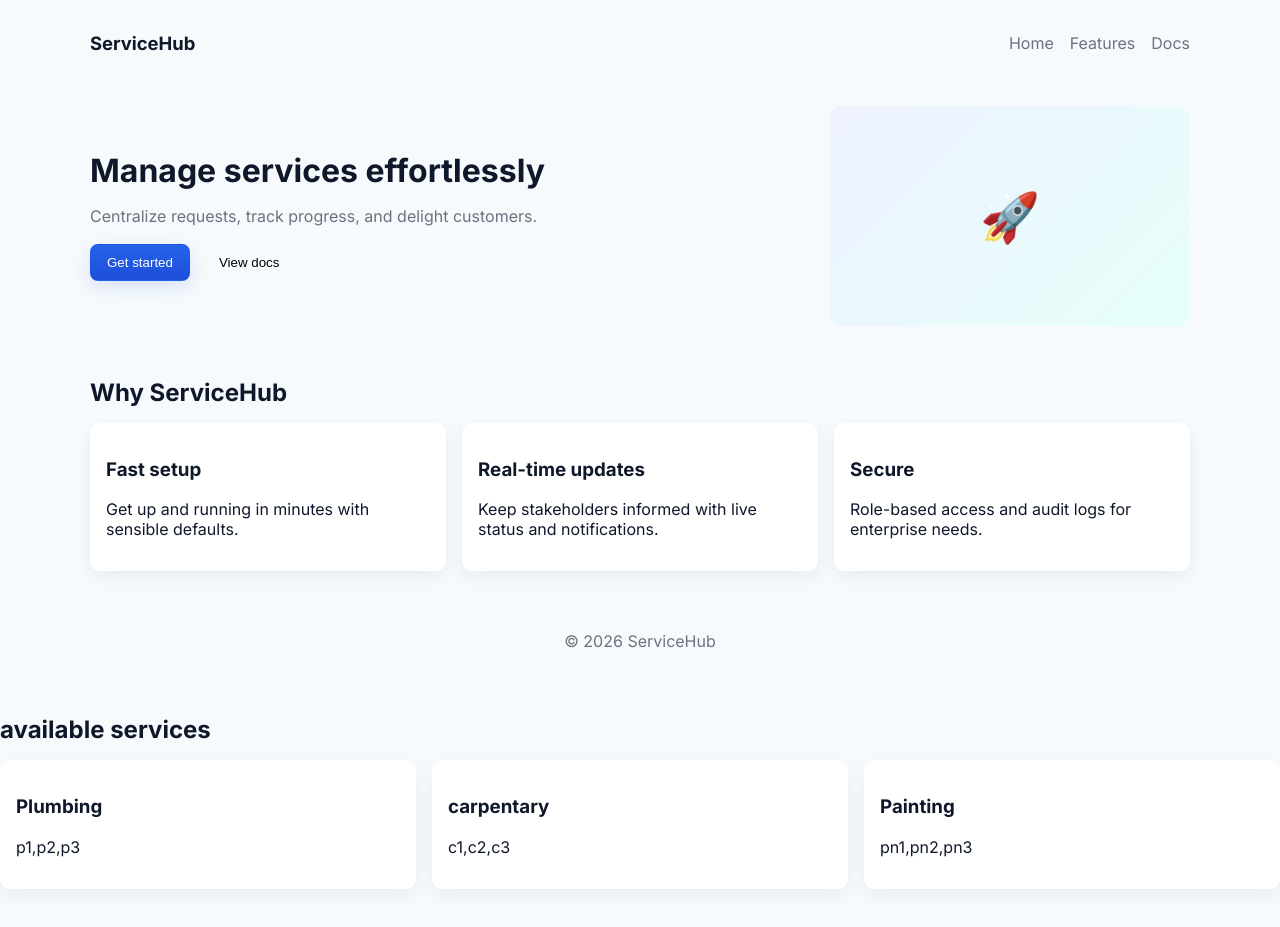
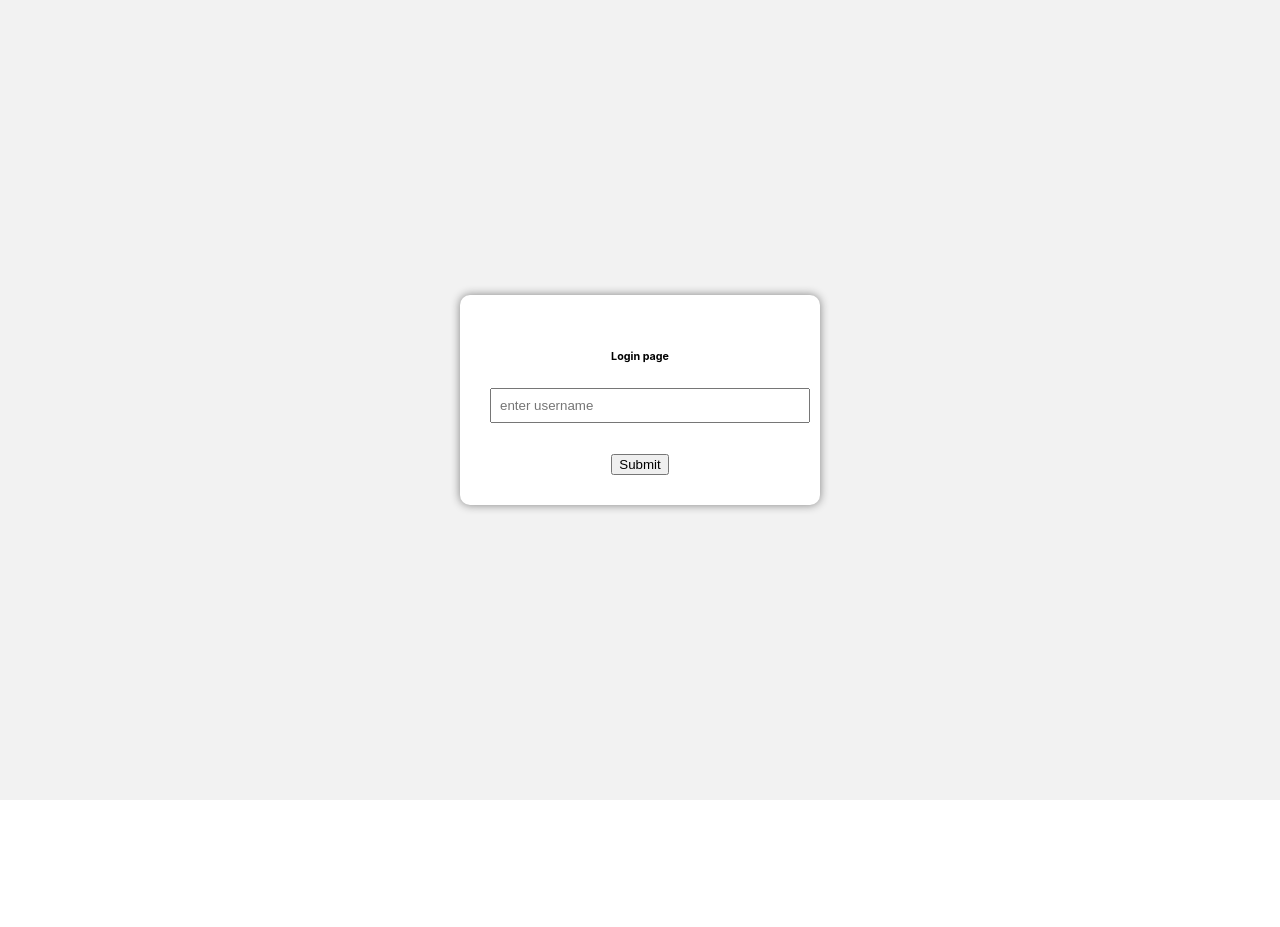
Before and after one commit to suvarp06/service-hub, a React (Create React App) app: page /login in a window 1280 px wide. Shown: the top 927 px of the page. After the commit the page ends 800 px from the top, so only its background shows below. Built offline with nearby package versions, Linux system fonts and the light colour scheme.

Commit message:
updated page designs

```diff
--- a/package.json
+++ b/package.json
@@ -9,6 +9,7 @@
     "@testing-library/user-event": "^13.5.0",
     "react": "^19.2.4",
     "react-dom": "^19.2.4",
+    "react-router-dom": "^7.13.1",
     "react-scripts": "5.0.1",
     "web-vitals": "^2.1.4"
   },
--- a/src/App.css
+++ b/src/App.css
@@ -30,15 +30,6 @@
 .brand {
   font-weight: 700;
   font-size: 1.15rem;
-}
-
-.nav-links {
-  list-style: none;
-  display: flex;
-  gap: 16px;
-  margin: 0;
-  padding: 0;
-  color: var(--muted);
 }
 
 .hero {
@@ -124,3 +115,26 @@
     grid-template-columns: 1fr;
   }
 }
+
+.login-container {
+  display: flex;
+  justify-content: center;
+  align-items: center;
+  height: 100vh;
+  background-color: #f2f2f2;
+}
+
+.login-box {
+  background: white;
+  border-radius: 10px;
+  padding: 30px;
+  width: 300px;
+  text-align: center;
+  box-shadow: 0 0 10px gray;
+}
+
+input {
+  width: 100%;
+  padding: 8px;
+  margin-bottom: 10px;
+}
--- a/src/App.js
+++ b/src/App.js
@@ -1,16 +1,19 @@
 import './App.css';
 import Home from './home';
-import Service from './serv';
+import { Service, Login, Dashboard} from './serv';
+import { BrowserRouter as Router, Routes, Route } from "react-router-dom";
 
 function App() {
   return (
-    <div className="App">
-      <>
-      <Home />
-      <Service />
-      </>
-    </div>
-  );
+    <Router>
+      <Routes>
+        <Route path="/" element={<Home />} />
+        <Route path="/service" element={<Service />} />
+        <Route path="/login" element={<Login />} />
+        <Route path="/dashboard" element={<Dashboard />} />
+      </Routes>
+    </Router>
+    );
 }
 
 export default App;
--- a/src/home.js
+++ b/src/home.js
@@ -1,25 +1,19 @@
 import React from 'react';
+import { Link } from "react-router-dom";
 
 function Home() {
     return (
         <div className="site">
             <nav className="site-nav">
                 <div className="brand">ServiceHub</div>
-                <ul className="nav-links">
-                    <li>Home</li>
-                    <li>Features</li>
-                    <li>Docs</li>
-                </ul>
+
             </nav>
 
             <main className="hero">
                 <div className="hero-content">
                     <h1>Manage services effortlessly</h1>
                     <p className="lead">Centralize requests, track progress, and delight customers.</p>
-                    <div className="actions">
-                        <button className="btn btn-primary">Get started</button>
-                        <button className="btn">View docs</button>
-                    </div>
+
                 </div>
                 <div className="hero-visual" aria-hidden>
                     <div className="placeholder-illustration">🚀</div>
@@ -43,8 +37,11 @@ function Home() {
                     </div>
                 </div>
             </section>
+             <footer className="site-footer">© {new Date().getFullYear()} ServiceHub</footer>
+             <div>
+                <Link to="/service">Click to see available services</Link>
 
-            <footer className="site-footer">© {new Date().getFullYear()} ServiceHub</footer>
+             </div>
         </div>
     );
 }
--- a/src/serv.js
+++ b/src/serv.js
@@ -1,3 +1,8 @@
+import React, { useState } from "react";
+import { useNavigate } from "react-router-dom";
+import { useLocation } from "react-router-dom";
+import { Link } from "react-router-dom";
+
 function Service(){
     return(
         <section className="features">
@@ -5,28 +10,73 @@ function Service(){
                 <div className="feature-grid">
                     <div className="card">
                         <h3>Plumbing</h3>
-                        <p>p1,p2,p3</p>
+                        <p>Installation and repair of water pipes,taps and drainage systems to ensure proper water flow and prevent leakage problems.</p>
                     </div>
                     <div className="card">
-                        <h3>carpentary</h3>
-                        <p>c1,c2,c3</p>
+                        <h3>Carpentary</h3>
+                        <p>Includes repair and installation of wooden furniture,doors,windows,cupboards and others.</p>
                     </div>
                     <div className="card">
                         <h3>Painting</h3>
-                        <p>pn1,pn2,pn3</p>
+                        <p>Includes interior and exterior wall painting,repainting,waterproof coating and decorative.</p>
                     </div>
-                    <div>
-                        <center>
-                        <h1>user login</h1>
-                        <label>username:</label><br/>
-                        <input type="text" placeholder="Enter Name"/><br/>
-                        <label>password:</label><br/>
-                        <input type="password" placeholder="Enter Password"/><br/>
-                        <button className="btn btn-primary">Login</button>
-                        </center>
+                    <div className="card">
+                        <h3>Electrical</h3>
+                        <p>Maintenance of electrical wiring,switchs,poer sockets and other electrical appliances.</p>
                     </div>
+                    <div className="card">
+                        <h3>Appliances</h3>
+                        <p>Technicians repair home appliances like washing machine,refrigerators,ovens and televisions</p>
+                    </div>
+                    <div className="card">
+                        <h3>Gardening</h3>
+                        <p>Includes lawn maintenance,plant care,trimming and landscaping to maintain outdoor space.</p>
+                    </div>
+                    <Link to="/login">Login</Link>
                 </div>
         </section>
    );
 }
-export default Service;
+
+function Login(){
+    const [username, setUsername] = useState("")
+    const navigate = useNavigate();
+
+    const handleSubmit = (e) => {
+        e.preventDefault();
+            navigate("/dashboard",{state: {username:username}});
+    };
+    return(
+        <div className="login-container">
+            <div className="login-box">
+            <h6>Login page</h6>
+            <form onSubmit={handleSubmit}>
+                <input
+                    type="text"
+                    placeholder="enter username"
+                    value={username}
+                    onChange={(e) => setUsername(e.target.value)}
+                />
+                <br/><br/>
+
+                <button type="submit">Submit</button>
+            </form>
+            </div>
+        </div>
+    );
+}
+
+function Dashboard(){
+    const location = useLocation();
+    const username = location.state?.username;
+
+    return(
+        <div>
+            <h2>
+                <h2>WELCOME {username} </h2>
+            </h2>
+        </div>
+    );
+}
+
+export{ Service, Login, Dashboard };
```
Also changed, not shown: 1 other file (tests, documents, lock files or other folders).
